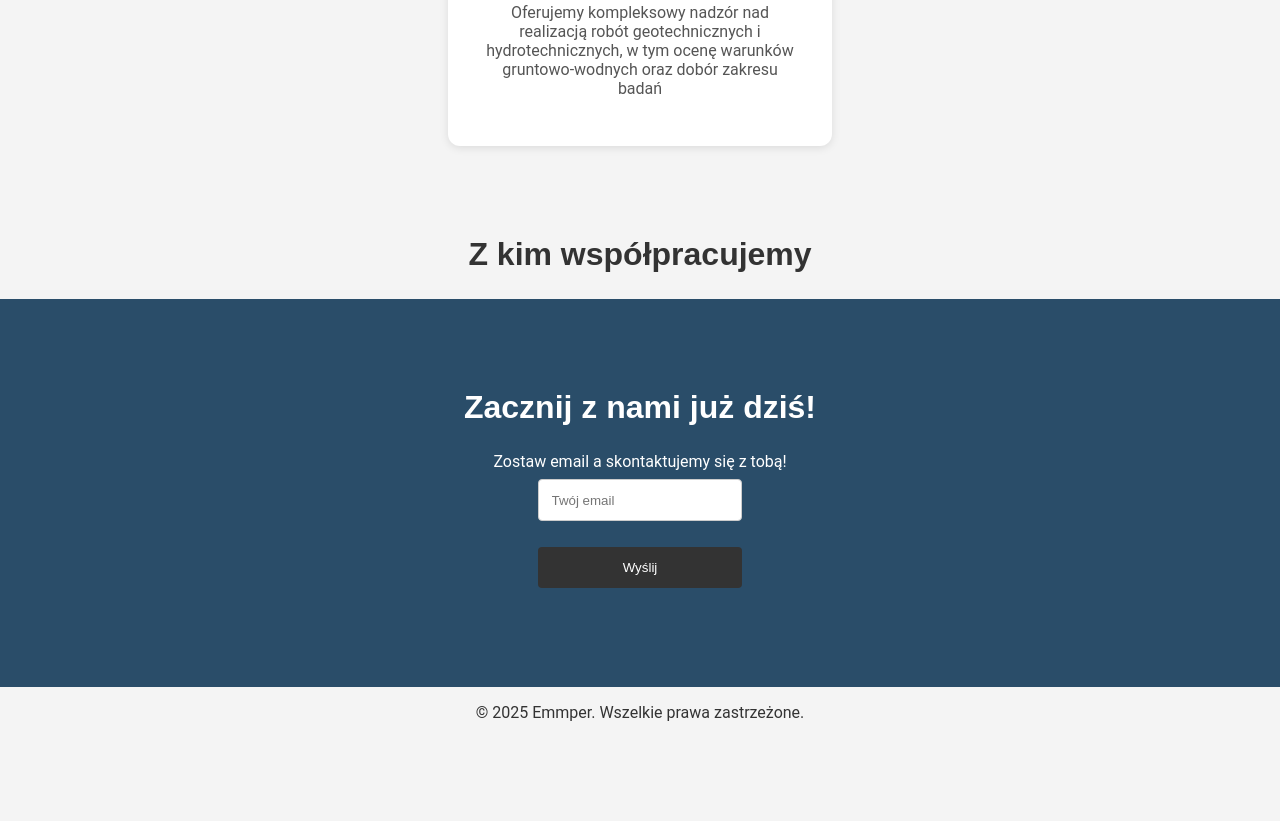
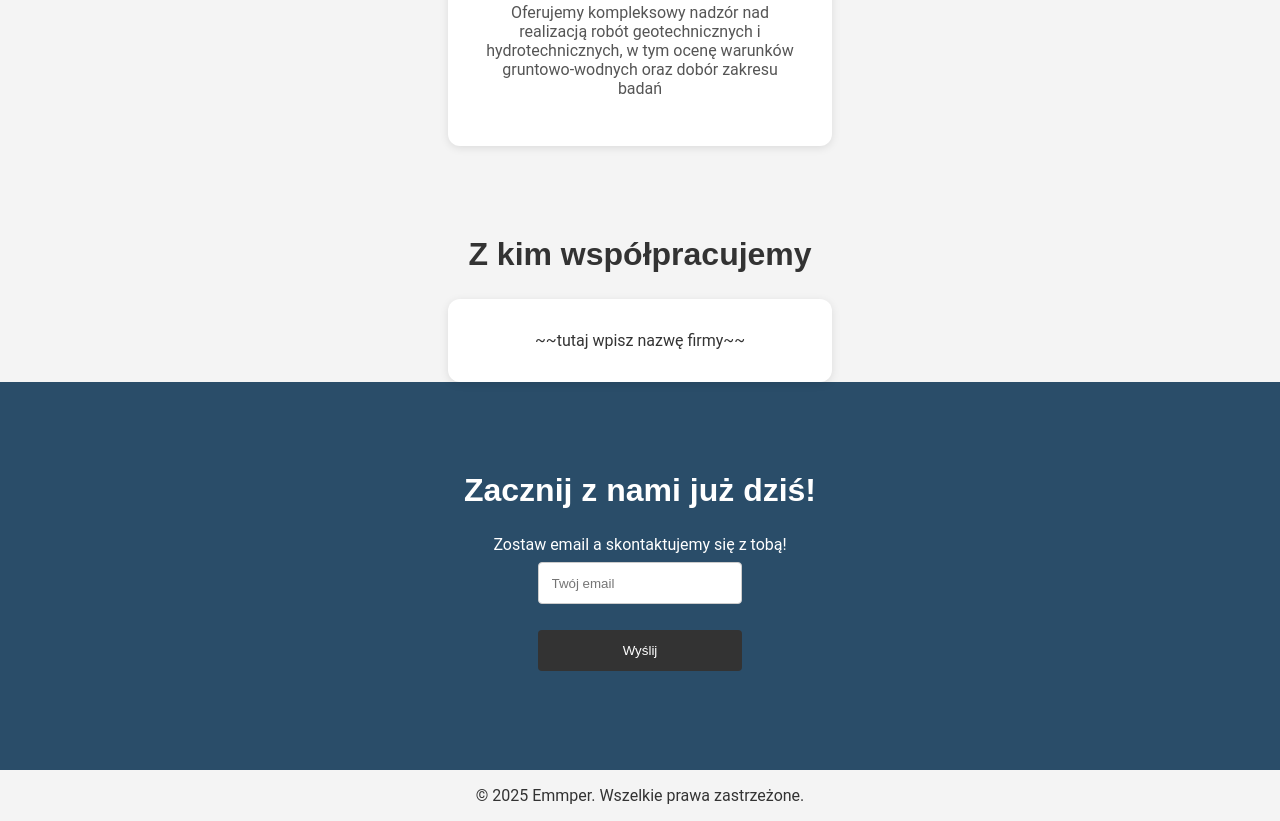
Before and after one commit to GodOfOni/Emmper, a plain HTML site: page index.html in a window 1280 px wide. Shown: the part 1904-2725 px from the top of the page. Before the commit the page ends 2642 px from the top, so only its background shows below. Drawn offline with Linux system fonts and the light colour scheme.

Commit message:
Update index.html

```diff
--- a/index.html
+++ b/index.html
@@ -77,6 +77,11 @@
   <section>
     <div class="container">
       <h2 class="section-title">Z kim współpracujemy</h2>
+      <ul class="card-list">
+        <li class="card">
+          ~~tutaj wpisz nazwę firmy~~
+        </li>
+      </ul>
     </div>
   </section>
 
```
